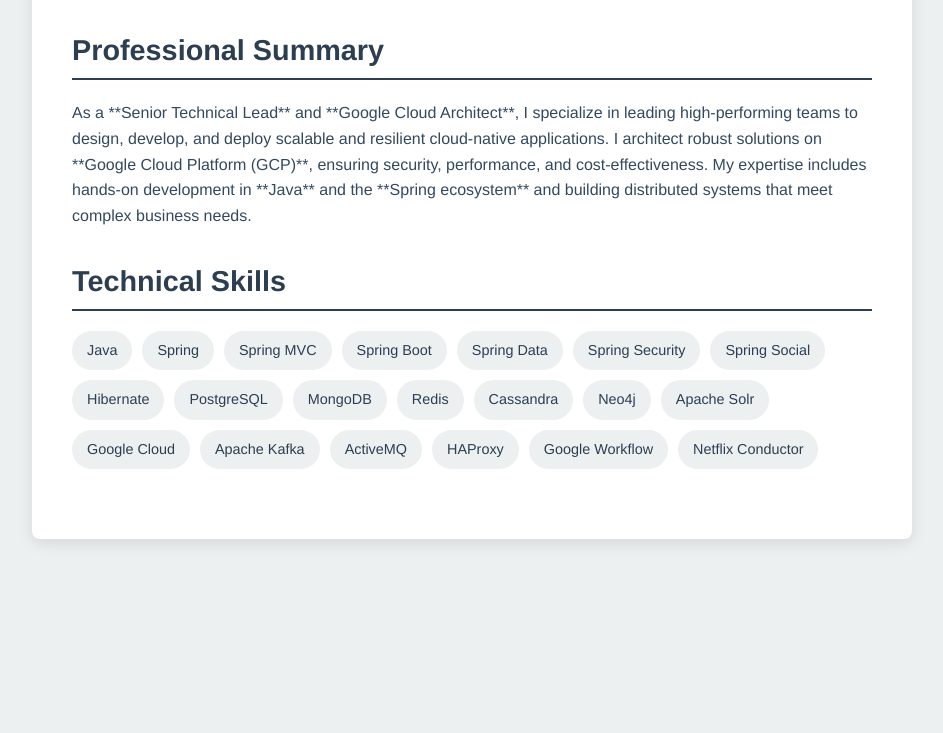
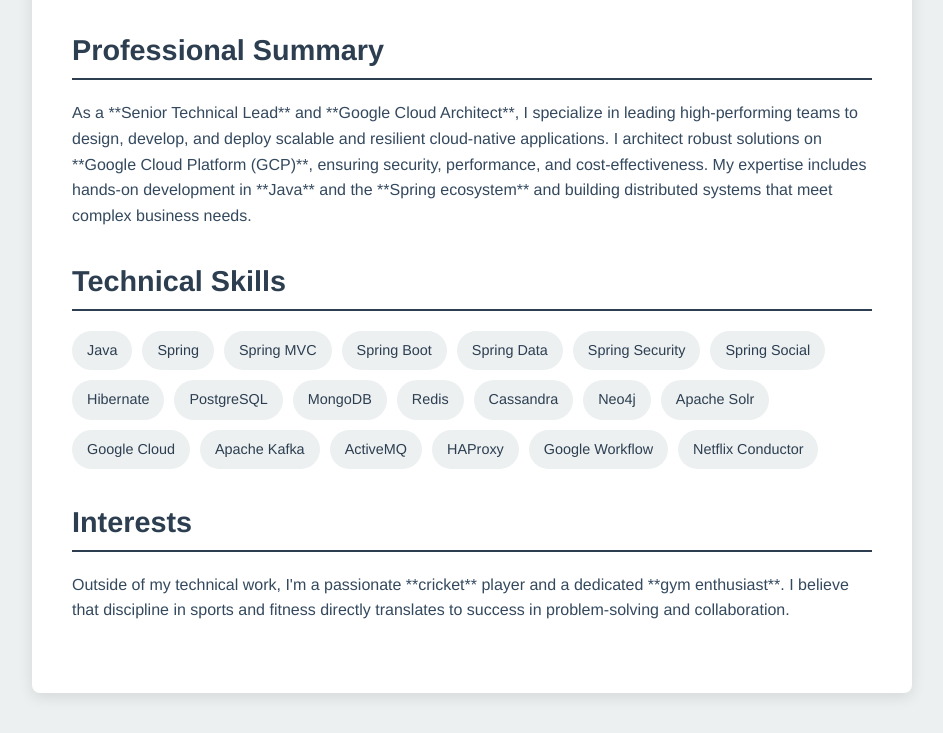
Before and after one commit to abhijitbhosale/profile, a plain HTML site: page index.html in a window 1280 px wide. Shown: the part 423-1156 px from the top of the page, without its empty margins (168-1111 px from the left). Before the commit the page ends 1002 px from the top, so only its background shows below. Drawn offline with Linux system fonts and the light colour scheme.

Commit message:
Update index.html

```diff
--- a/index.html
+++ b/index.html
@@ -170,6 +170,13 @@
                 <li>Netflix Conductor</li>
             </ul>
         </section>
+
+        <section class="section">
+            <h2 class="section-title">Interests</h2>
+            <p>
+                Outside of my technical work, I'm a passionate **cricket** player and a dedicated **gym enthusiast**. I believe that discipline in sports and fitness directly translates to success in problem-solving and collaboration.
+            </p>
+        </section>
     </div>
 </body>
 </html>
```
